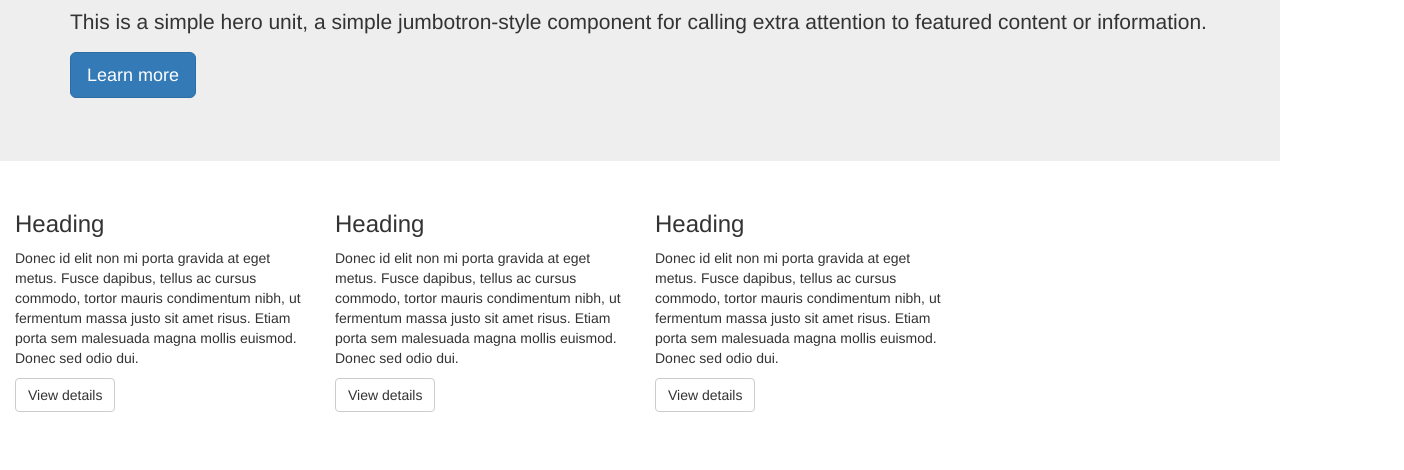
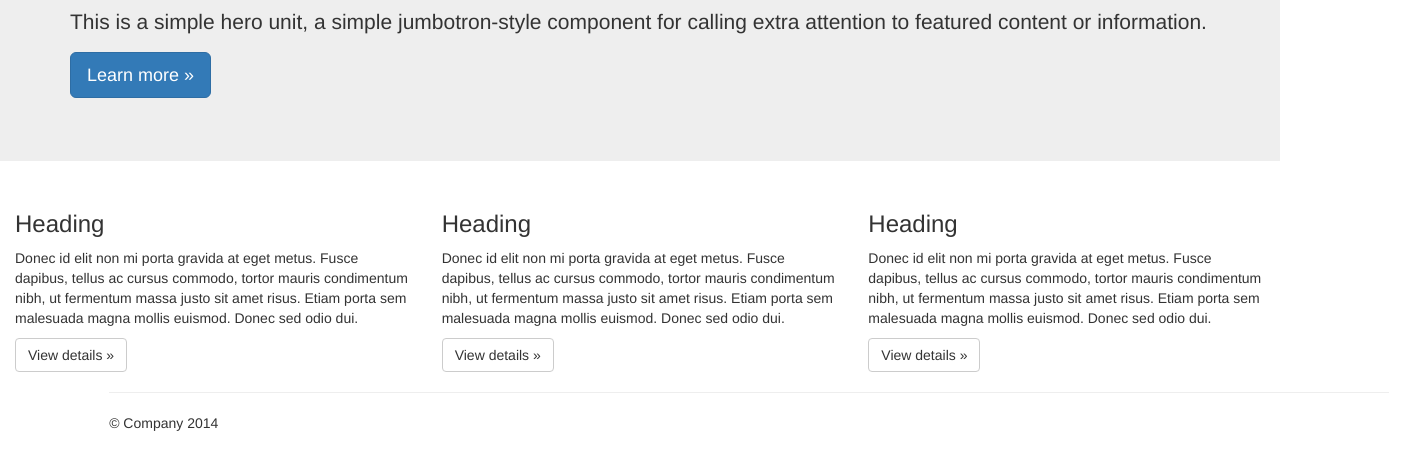
Before and after one commit to eshandro/bootstrap-practice, a plain HTML site: page index.html in a window 1280 px wide. Shown: the part 210-680 px from the top of the page, 1404 px wide, since content can reach past the window. Drawn offline with nearby package versions, Linux system fonts and the light colour scheme.

Commit message:
Finished Jumbotron

```diff
--- a/index.html
+++ b/index.html
@@ -25,30 +25,40 @@
   		<div class="container">
   			<h1>Hello World!</h1>
   			<p>This is a simple hero unit, a simple jumbotron-style component for calling extra attention to featured content or information.</p>
-  			<p><a class="btn btn-primary btn-lg" role="button">Learn more</a></p>
+  			<p><a class="btn btn-primary btn-lg" role="button">Learn more &raquo</a></p>
   		</div>
   	</div>
   <div class="container-fluid">
   	<div class="row">
 
-  		<div class="col-md-3">
+  		<div class="col-md-4">
 	  		<h3>Heading</h3>
 	  		<p>Donec id elit non mi porta gravida at eget metus. Fusce dapibus, tellus ac cursus commodo, tortor mauris condimentum nibh, ut fermentum massa justo sit amet risus. Etiam porta sem malesuada magna mollis euismod. Donec sed odio dui.</p>
-	  		<button class="btn btn-default">View details</button>
+	  		<button class="btn btn-default">View details &raquo</button>
 
   		</div>
 
-  		<div class="col-md-3">
+  		<div class="col-md-4">
 			<h3>Heading</h3>
 	  		<p>Donec id elit non mi porta gravida at eget metus. Fusce dapibus, tellus ac cursus commodo, tortor mauris condimentum nibh, ut fermentum massa justo sit amet risus. Etiam porta sem malesuada magna mollis euismod. Donec sed odio dui.</p>
- 	  		<button class="btn btn-default">View details</button>
+ 	  		<button class="btn btn-default">View details &raquo</button>
   		</div>
 
-  		<div class="col-md-3">
+  		<div class="col-md-4">
   			<h3>Heading</h3>
 	  		<p>Donec id elit non mi porta gravida at eget metus. Fusce dapibus, tellus ac cursus commodo, tortor mauris condimentum nibh, ut fermentum massa justo sit amet risus. Etiam porta sem malesuada magna mollis euismod. Donec sed odio dui.</p>
- 	  		<button class="btn btn-default">View details</button>
+ 	  		<button class="btn btn-default">View details &raquo</button>
   		</div>
+  		<div class="row">
+  			<div class="col-md-12 col-md-offset-1">
+  				<hr>
+  				<footer>
+        			<p>&copy; Company 2014</p>
+      			</footer>
+      		</div>
+      	</div>
+      </div>
+
   <script src="http://cdnjs.cloudflare.com/ajax/libs/jquery/2.0.3/jquery.min.js"></script>
   <script src="main.js"></script>
 
```
